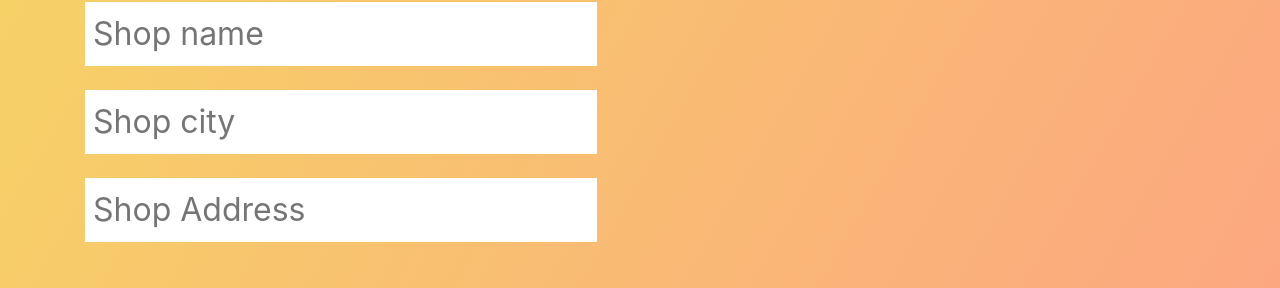
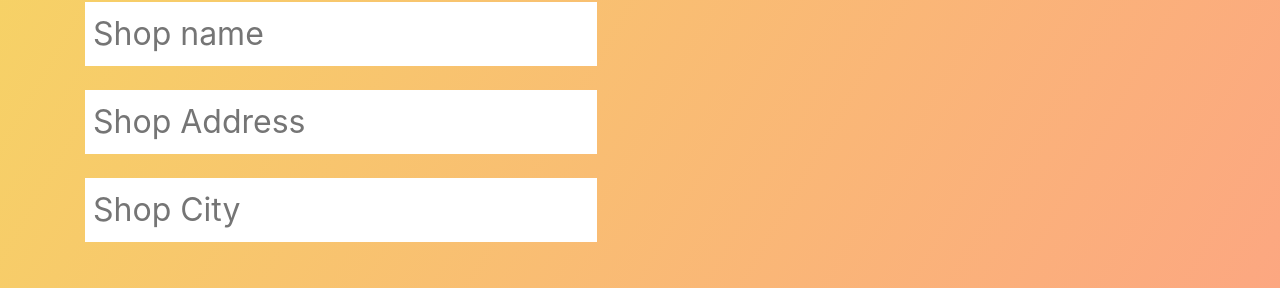
Before and after one commit to vargarobert97/assigmentAPI, a React (Create React App) app in the folder frontend/: page /shops in a window 1280 px wide. Shown: the part 102-390 px from the top of the page. Built offline with nearby package versions, Linux system fonts and the light colour scheme; no server answers.

Commit message:
Changed form bug

```diff
--- a/frontend/src/components/shops/CreateShop.js
+++ b/frontend/src/components/shops/CreateShop.js
@@ -54,7 +54,7 @@ const CreateShop = () => {
         <div className="my-4">
           <input
             className="todo-input"
-            placeholder="Shop city"
+            placeholder="Shop Address"
             ref={shopCityRef}
           />
         </div>
@@ -62,7 +62,7 @@ const CreateShop = () => {
         <div className="my-4">
           <input
             className="todo-input"
-            placeholder="Shop Address"
+            placeholder="Shop City"
             ref={shopAddressRef}
           />
         </div>
```
